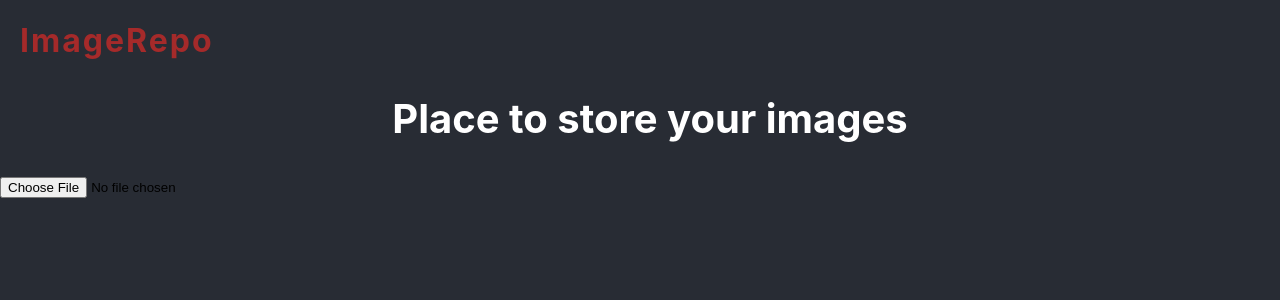
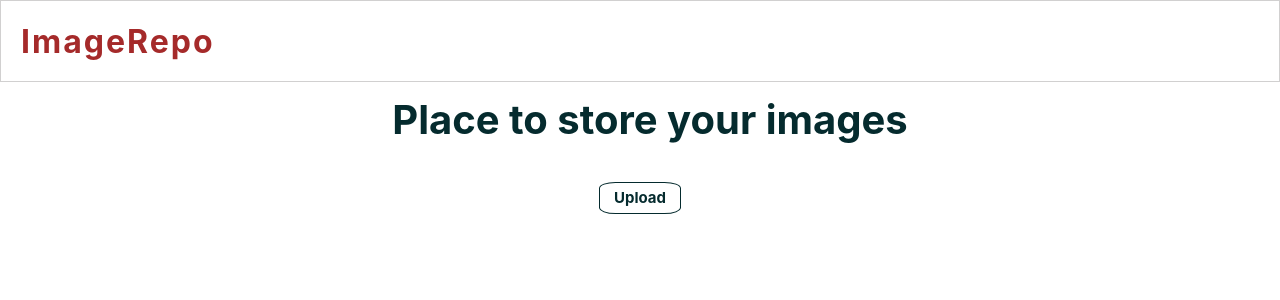
Before and after one commit to nhanvyn/Image-Organizer, a React (Create React App) app: page / in a window 1280 px wide. Shown: the top 300 px of the page. Built offline with nearby package versions, Linux system fonts and the light colour scheme.

Commit message:
added progress bar

```diff
--- a/src/App.css
+++ b/src/App.css
@@ -14,7 +14,7 @@
 }
 
 
-.App-header {
+/* .App-header {
   background-color: #282c34;
   min-height: 100vh;
   display: flex;
@@ -23,7 +23,7 @@
   justify-content: center;
   font-size: calc(10px + 2vmin);
   color: white;
-}
+} */
 
 .App-link {
   color: #61dafb;
@@ -33,6 +33,7 @@
   from {
     transform: rotate(0deg);
   }
+
   to {
     transform: rotate(360deg);
   }
--- a/src/App.js
+++ b/src/App.js
@@ -1,5 +1,4 @@
 
-import './App.css';
 import React from 'react';
 import Navbar from './comps/Navbar';
 import UploadForm from './comps/UploadForm';
--- a/src/comps/ProgressBar.js
+++ b/src/comps/ProgressBar.js
@@ -1,12 +1,20 @@
-import React from 'react'
+import React, { useEffect, useState } from 'react'
 import useStorageHook from '../hooks/useStorageHook'
 
 const ProgressBar = ({ file, setFile }) => {
   const { url, progress } = useStorageHook(file);
-  console.log(progress, url);
+  console.log("Progress: ", progress, "URL:", url);
+
+  useEffect(() => {
+    if (url) {
+      setFile(null);
+    }
+  }, [url, setFile])
 
   return (
-    <div className='progress-bar'>loading</div>
+    <div class="container">
+      <div className='progress-bar' style={{ width: progress + '%' }}></div>
+    </div>
   )
 
 }
--- a/src/comps/UploadForm.js
+++ b/src/comps/UploadForm.js
@@ -23,16 +23,18 @@ const UploadForm = () => {
       setFile(null);
       setError('Please select an image file (png or jpeg)')
     }
+  }
 
 
-  }
   return (
     <form>
-      <input type="file" onChange={changeHandler}>
-      </input>
+      <label>
+        <input type="file" onChange={changeHandler} />
+        <span>Upload</span>
+      </label>
       <div className="output">
         {error && <div className="error">{error}</div>}
-        {file && <div> {file.name} </div>}
+        {file && <div>{file.name}</div>}
         {file && <ProgressBar file={file} setFile={setFile} />}
       </div>
     </form>
--- a/src/hooks/useStorageHook.js
+++ b/src/hooks/useStorageHook.js
@@ -17,7 +17,6 @@ const useStorageHook = (file) => {
       }, async () => {
         const url = await fbStorageRef.getDownloadURL();
         setUrl(url);
-        console.log("async function is called");
       })
   }, [file]);
   return { progress, url, error }
--- a/src/index.css
+++ b/src/index.css
@@ -1,3 +1,9 @@
+:root {
+  --mainColor: #052b2e;
+  --sideColor: #4e4e4e;
+  --error: #ff4a4a;
+}
+
 body {
   margin: 0;
   font-family: -apple-system, BlinkMacSystemFont, 'Segoe UI', 'Roboto', 'Oxygen',
@@ -5,7 +11,6 @@ body {
     sans-serif;
   -webkit-font-smoothing: antialiased;
   -moz-osx-font-smoothing: grayscale;
-  background-color: #282c34
 }
 
 code {
@@ -15,6 +20,8 @@ code {
 
 .navbar {
   padding-left: 20px;
+  height: 80px;
+  border: 1px solid rgba(105, 100, 100, 0.3);
 }
 
 .navbar h1 {
@@ -22,8 +29,68 @@ code {
   letter-spacing: 2px;
 }
 
+form {
+  margin: 100px auto 10px;
+  text-align: center
+}
+
+label input {
+  height: 0;
+  width: 0;
+  opacity: 0;
+}
+
+label {
+  display: block;
+  width: 80px;
+  height: 30px;
+  border: 1px solid var(--mainColor);
+  border-radius: 20%;
+  margin: 10px auto;
+  line-height: 30px;
+  color: var(--mainColor);
+  font-weight: bold;
+  font-size: 15px;
+}
+
+label:hover {
+  background: var(--mainColor);
+  color: white;
+  cursor: pointer;
+}
+
+.output {
+  height: 60px;
+  font-size: 0.8rem;
+}
+
 .navbar h2 {
-  color: white;
+  color: var(--mainColor);
   text-align: center;
   font-size: 2.5rem;
 }
+
+.container {
+  height: 5px;
+  margin-top: 20px;
+  margin-left: 20px;
+  margin-right: 20px;
+  background-color: #ccc;
+  position: relative;
+}
+
+.container .progress-bar {
+  position: absolute;
+  height: 100%;
+  background-color: rgba(5, 73, 44, 0.775);
+}
+
+
+
+/* .progress-bar {
+  height: 3px;
+  background: var(--mainColor);
+  margin-top: 20px;
+  margin-left: 50px;
+
+} */
```
